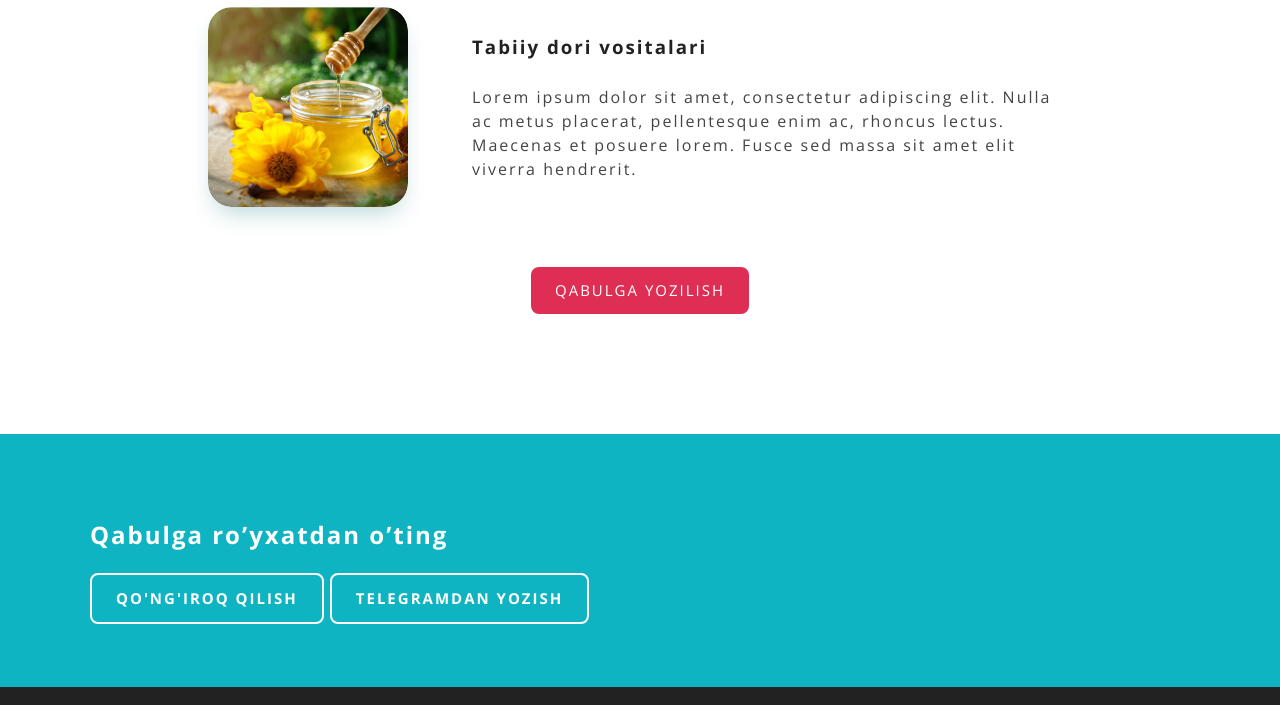
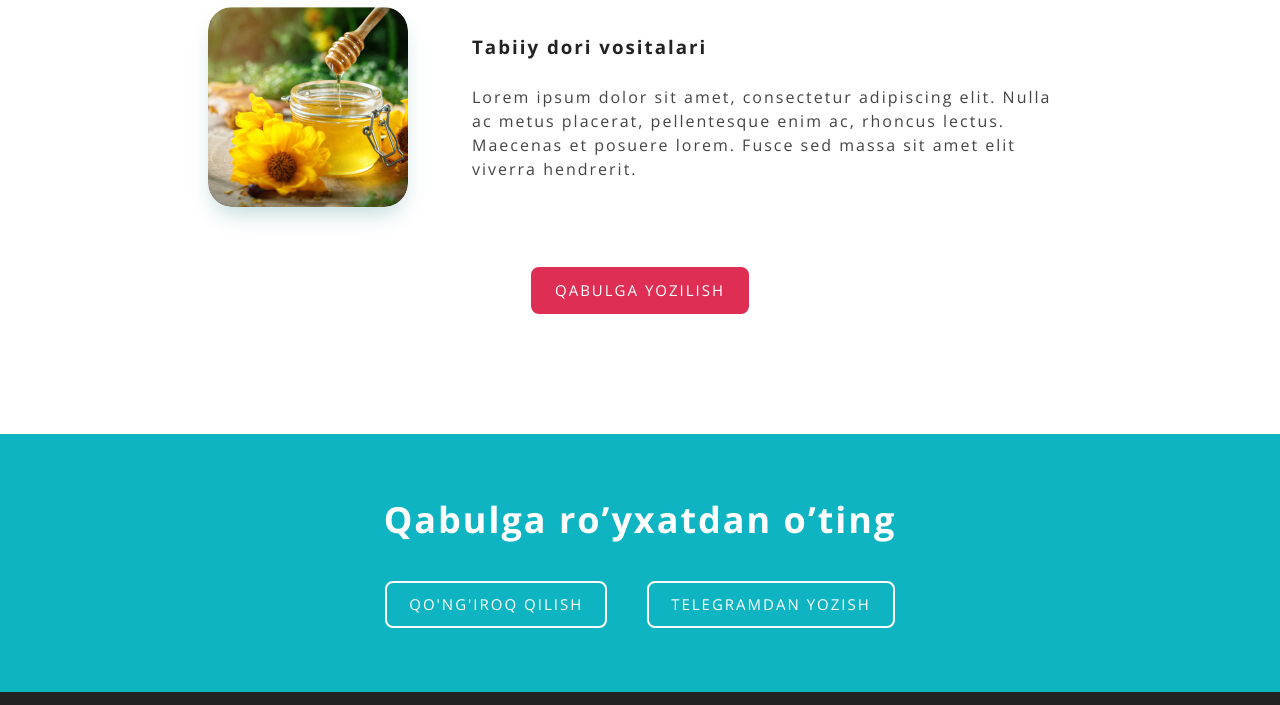
Before and after one commit to Dilnoza-frontend/Ansormed, a plain HTML site: page index.html in a window 1280 px wide. Shown: the part 1805-2510 px from the top of the page. Drawn offline with nearby package versions, Linux system fonts and the light colour scheme.

Commit message:
Add cta links

```diff
--- a/css/style.css
+++ b/css/style.css
@@ -154,6 +154,18 @@ font-weight: bold;
     background-color: rgba(222, 46, 84, 0.6);
     opacity: 1;
   }
+
+  .main-link-outline {
+    background-color: transparent;
+    color: #fff;
+    border-color: #fff;
+  }
+  .main-link-outline:hover {
+    background-color: #DE2E54;
+    color: #fff;
+    border-color: transparent;
+  }
+
    /* HERO */
 .hero {
   background: #0EB4C1;
@@ -241,27 +253,31 @@ margin-bottom: 80px;
   justify-content: center;
 }
 
-/* PROMO */
-.promo {
+/* CTA */
+.cta {
+  padding-top: 64px;
+  padding-bottom: 64px;
   background: #0EB4C1;
-  height: 253px;
   color: #fff;
+  }
+.cta-heading {
+  text-align: center;
+  margin-top: 0;
+  margin-bottom: 40px;
+  font-size: 36px;
+  line-height: 1.2;
+}
+
+.cta-links {
   display: flex;
-  align-items: center;
-  justify-content: center;
-}
-.promo-link {
-  display: inline-block;
   justify-content: center;
   align-items: center;
-  padding: 12px 24px;
-  border: 2px solid #FFFFFF;
-  border-radius: 8px;
-  color: #fff;
-  text-decoration: none;
-  font-weight: 700;
-  font-size: 15px;
 }
+
+.cta-links-item:not(:last-child) {
+  margin-right: 40px;
+}
+/* site-footer */
 .site-footer {
   padding-top: 24px;
   padding-bottom: 24px;
--- a/index.html
+++ b/index.html
@@ -33,19 +33,19 @@
         <li class="sitenav-item"><a class="sitenav-link" href="#">Blog</a></li>
       </ul>
     </nav>
-    <a class="main-link" href="#">Qabulga yozilish</a>
+    <a class="main-link" href="#index-cta">Qabulga yozilish</a>
   </div>
 
 </header>
 
 <main>
-  <!-- Hero / Intro / Promo -->
+  <!-- Main content -->
   <section class="hero">
     <div class="hero-container container">
       <div class="hero-content">
         <h2 class="hero-heading">Tabiiy davolash usullari yordamida kasalliklardan xalos bo’ling.</h2>
         <p class="hero-text">Hijoma, manual terapiya, zuluk va turli tabiiy giyohlar eng ko’p uchraydigan kasalliklarni yengishda yordam beradi. Sog’ligingizni o’z ishining professionallariga ishonib topshiring.</p>
-        <a class="main-link main-link-solid" href="#">Qabulga yozilish</a>
+        <a class="main-link main-link-solid" href="#index-cta">Qabulga yozilish</a>
       </div>
       <img class="hero-img" src="img/hero-img.png" alt="Mutaxassis rasmi" width="423" height="504" srcset="img/hero-img.png 1x, img/hero-img@2x.png 2x">
     </div>
@@ -89,20 +89,22 @@
       </li>
     </ul>
     <div class="index-services-actions">
-      <a class="main-link" href="#">Qabulga yozilish</a>
+      <a class="main-link" href="#index-cta">Qabulga yozilish</a>
     </div>
 </div>
 </section>
 
 
-    <!-- Qabul -->
+    <!-- CTA (call to action) -->
 
-    <section class="promo">
+    <section class="cta" id="index-cta">
       <div class="container">
-         <h2 class="promo-heading">Qabulga ro’yxatdan o’ting</h2>
-            <a class="promo-link" href="#">QO'NG'IROQ QILISH</a>
-        <a class="promo-link" href="#">TELEGRAMDAN YOZISH</a>
+         <h2 class="cta-heading">Qabulga ro’yxatdan o’ting</h2>
+         <div class="cta-links">
+          <a class="cta-links-item main-link main-link-outline" href="tel:+998901333344">QO'NG'IROQ QILISH</a>
+          <a class="cta-links-item main-link main-link-outline" href="https://t.me/ansor_admin" target="_blank">TELEGRAMDAN YOZISH</a>
          </div>
+            </div>
        </section>
 </main>
 
```
